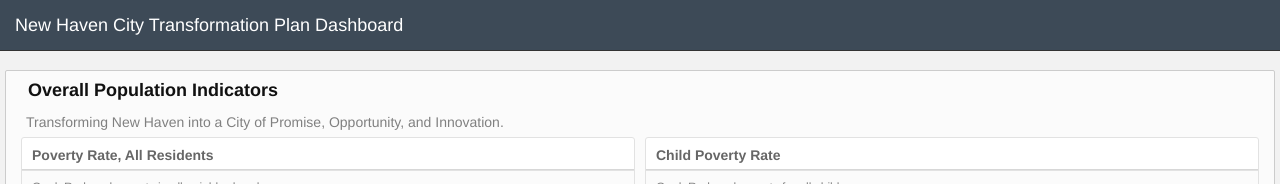
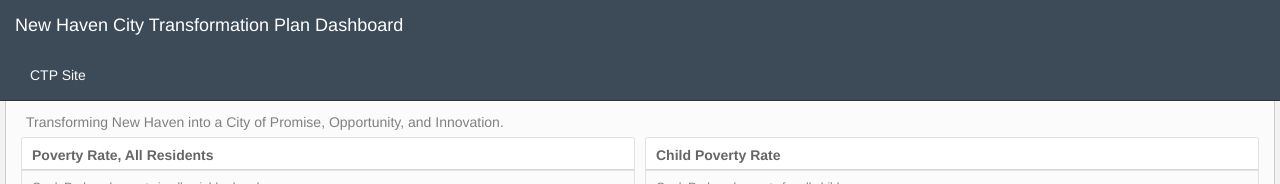
Before and after one commit to transformnhv/transformnhv.github.io, a plain HTML site: page index.html in a window 1280 px wide. Shown: the top 184 px of the page. Drawn offline with Linux system fonts and the light colour scheme.

Commit message:
Add link to main site

```diff
--- a/index.html
+++ b/index.html
@@ -13,6 +13,11 @@
     <div class="container-fluid">
       <div class="navbar-header">
         <a class="navbar-brand" href="#">New Haven City Transformation Plan Dashboard</a>
+        <div class="collapse navbar-collapse">
+          <ul class="nav navbar-nav">
+            <li><a href="http://www.transformnewhaven.org/">CTP Site</a></li>
+          </ul>
+        </div>
       </div>
     </div>
   </div>
```
